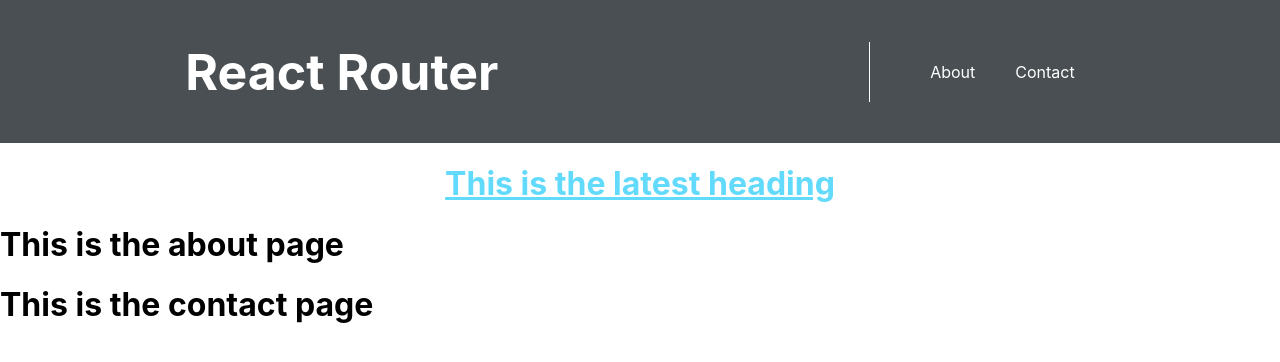
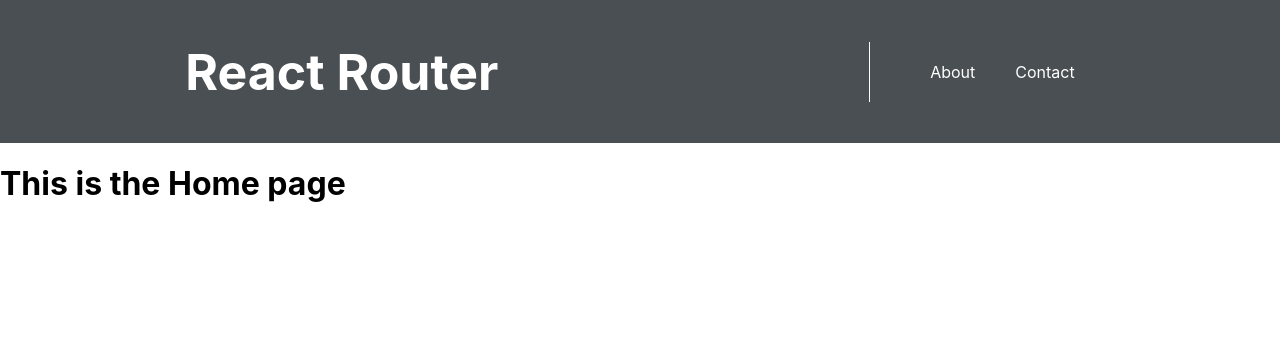
Before and after one commit to ChaitanyaVSH/ReactRouter, a React (Create React App) app: page / in a window 1280 px wide. Shown: the top 362 px of the page. Built offline with nearby package versions, Linux system fonts and the light colour scheme.

Commit message:
Implemented the basic routing with the BrowserRoute, Router, Switch, Exact, Link imports

```diff
--- a/src/components/App/App.jsx
+++ b/src/components/App/App.jsx
@@ -1,18 +1,27 @@
 import React from "react";
+import Home from "../Home/Home";
 import About from "../About/About";
 import Contact from "../Contact/Contact";
 import Nav from "../Navbar/Nav";
 import styles from "./App.module.css";
 import {BrowserRouter as Router, Switch, Route} from "react-router-dom";
 
+
 const App = () => {
   return(
-    <div>
-      <Nav/>
-      <h1 className={styles.AppHeader}>This is the latest heading</h1>
-      <About/>
-      <Contact/>
-    </div>
+    <Router>
+      <div>
+        <Nav/>
+
+        <Switch>
+          <Route exact path="/" component={Home}/>
+          <Route path="/about" component={About}/>
+          <Route path="/contact" component={Contact}/>
+        </Switch>
+
+      </div>
+    </Router>
+
   );
 }
 
--- /dev/null
+++ b/src/components/Home/Home.jsx
@@ -0,0 +1,11 @@
+import React from "react";
+
+const Home = () => {
+    return(
+        <div>
+            <h1>This is the Home page</h1>
+        </div>
+    );
+}
+
+export default Home;
--- a/src/components/Navbar/Nav.jsx
+++ b/src/components/Navbar/Nav.jsx
@@ -1,13 +1,14 @@
 import React from "react";
 import styles from "./Nav.module.css";
+import {Link} from "react-router-dom";
 
 const Nav = () => {
     return(
         <nav>
-            <h1 className={styles.heading}>React Router</h1>
+            <Link to="/" className={styles.Link}><h1 className={styles.heading}>React Router</h1></Link>
             <ul>
-                <li>About</li>
-                <li>Contact</li>
+                <Link to="/about" className={styles.Link}><li>About</li></Link>
+                <Link to="/contact" className={styles.Link}><li>Contact</li></Link>
             </ul>
         </nav>
     );
--- a/src/components/Navbar/Nav.module.css
+++ b/src/components/Navbar/Nav.module.css
@@ -22,3 +22,8 @@
 .heading {
   font-size: 50px;
 }
+
+.Link {
+  color: white;
+  text-decoration: none;
+}
--- /dev/null
+++ b/src/routes.js
@@ -0,0 +1 @@
+import {Route} from "react-router-dom";
```
